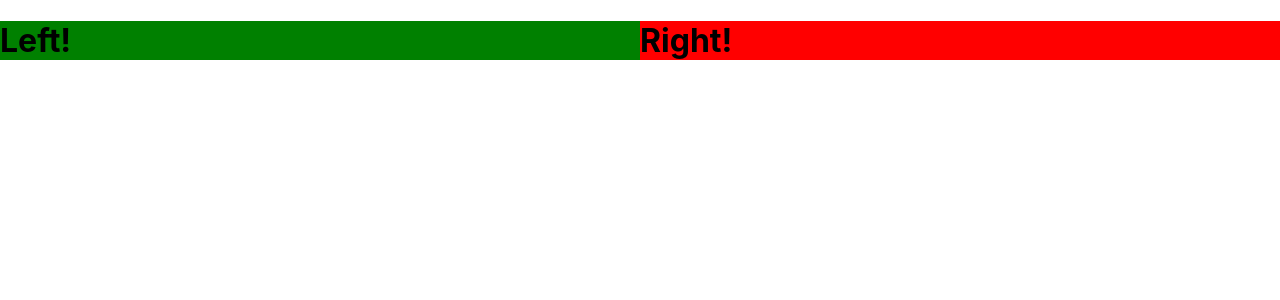
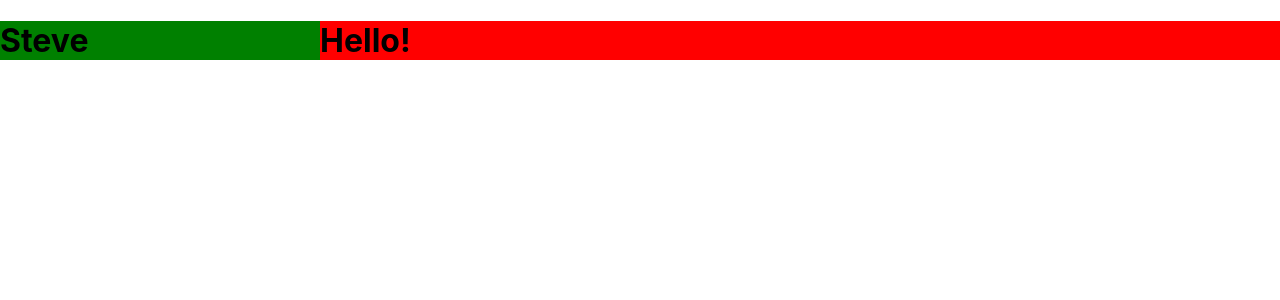
Before and after one commit to steveneross94/react-design-patterns, a React (Create React App) app: page / in a window 1280 px wide. Shown: the top 300 px of the page. Built offline with nearby package versions, Linux system fonts and the light colour scheme.

Commit message:
destructure components to children and pass props directly

```diff
--- a/src/App.js
+++ b/src/App.js
@@ -1,20 +1,21 @@
 import './App.css';
 import { SplitScreen } from './SplitScreen';
 
-const LeftHandComponent = () => {
-  return <h1 style={{ backgroundColor: 'green'}}>Left!</h1>
+const LeftHandComponent = ({ name }) => {
+  return <h1 style={{ backgroundColor: 'green'}}>{name}</h1>
 }
 
-const RightHandComponent = () => {
-  return <h1 style={{ backgroundColor: 'red'}}>Right!</h1>
+const RightHandComponent = ({ message }) => {
+  return <h1 style={{ backgroundColor: 'red'}}>{message}</h1>
 }
 
 function App() {
   return (
-    <SplitScreen
-      left={LeftHandComponent}
-      right={RightHandComponent}
-    />
+    <SplitScreen leftWeight={1} rightWeight={3}
+    >
+      <LeftHandComponent name={"Steve"}/>
+      <RightHandComponent message={"Hello!"}/>
+    </SplitScreen>
   );
 }
 
--- a/src/SplitScreen.js
+++ b/src/SplitScreen.js
@@ -6,20 +6,22 @@ const Container = styled.div`
 `
 
 const Pane = styled.div`
-    flex: 1;
+    flex: ${props => props.weight};
 `
 
 export const SplitScreen = ({
-    left: Left,
-    right: Right
+    children,
+    leftWeight = 1,
+    rightWeight =  1
 }) => {
+    const [left,right] = children;
     return (
         <Container>
-            <Pane>
-                <Left />
+            <Pane weight={leftWeight}>
+                {left}
             </Pane>
-            <Pane>
-                <Right />
+            <Pane weight={rightWeight}>
+                {right}
             </Pane>
         </Container>
     )
```
